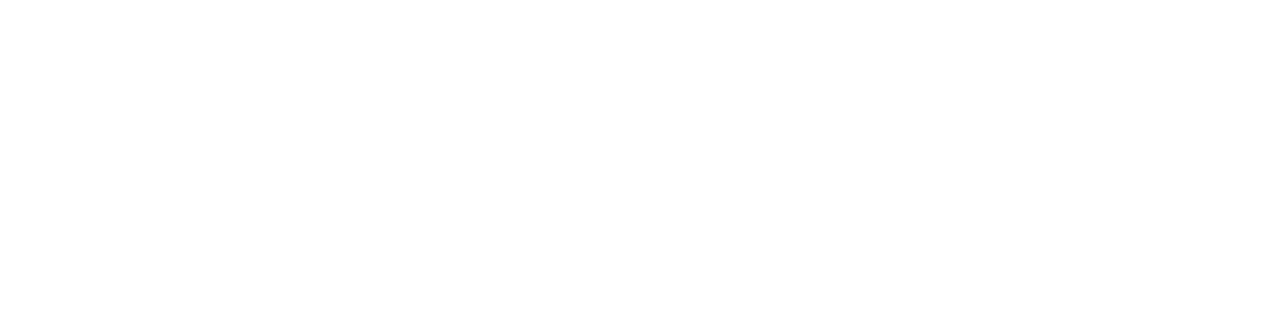
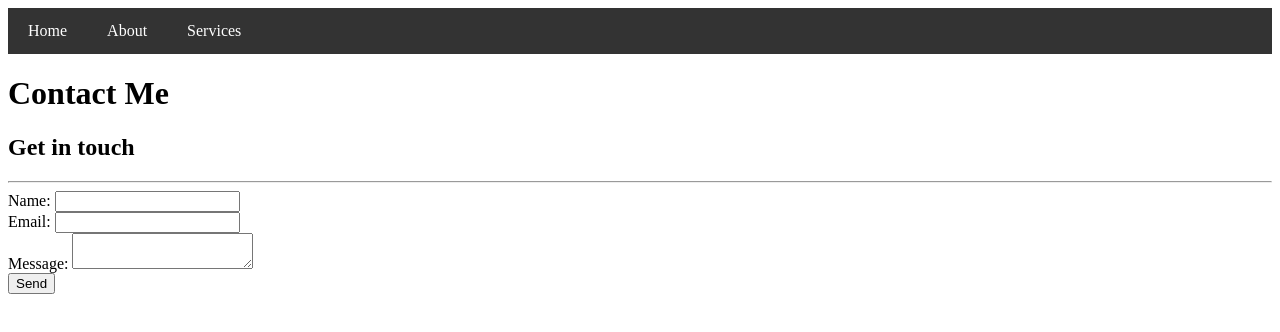
Before and after one commit to ArchieAbr/ArchieAbraham, a plain HTML site: page contact_me.html in a window 1280 px wide. Drawn offline with Linux system fonts and the light colour scheme.

Commit message:
added basic form structure for contact (using Formspree for the time being with the intention of using AWS Lambda in the future)

```diff
--- a/contact_me.html
+++ b/contact_me.html
@@ -2,9 +2,38 @@
 <html lang="en">
 <head>
     <meta charset="UTF-8">
-    <title>Title</title>
+    <title>Contact Me</title>
+    <link rel="stylesheet" href="css/navbar.css">
 </head>
 <body>
+<div class="navbar">
+    <a href="index.html">Home</a>
+    <a href="contact_me.html">About</a>
+    <a href="projects.html">Services</a>
+</div>
+<h1>Contact Me</h1>
+
+<!-- div container to style the form -->
+<div class="contact-container">
+    <form id="contactForm" action="https://formspree.io/f/meoqovvo" method="POST">
+        <!-- format form title -->
+        <div class="contact-left-side">
+            <h2>Get in touch</h2>
+            <hr>
+        </div>
+        <label for="name">Name:</label>
+        <input type="text" id="name" name="name" required>
+        <br>
+        <label for="email">Email:</label>
+        <input type="email" id="email" name="email" required>
+        <br>
+        <label for="message">Message:</label>
+        <textarea id="message" name="message" required></textarea>
+        <br>
+        <button type="submit">Send</button>
+    </form>
+</div>
+
 
 </body>
 </html>
```
